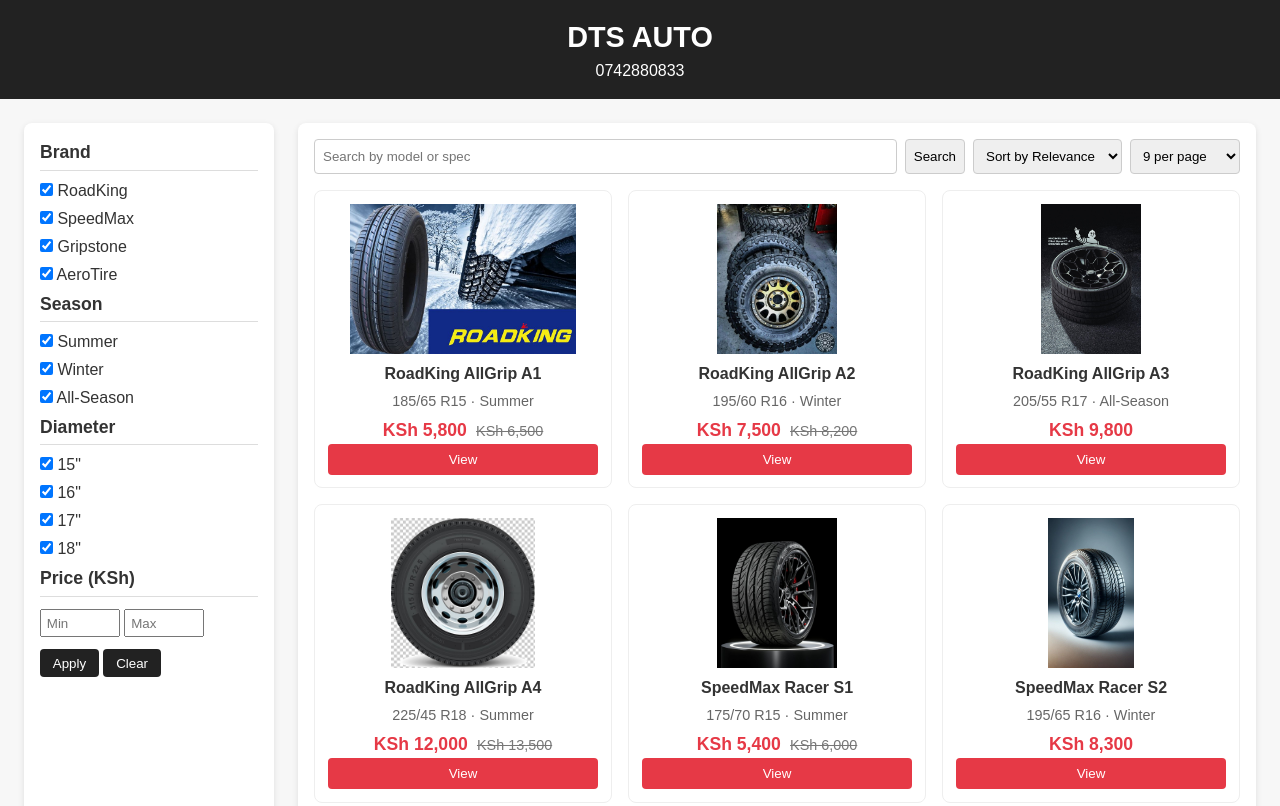
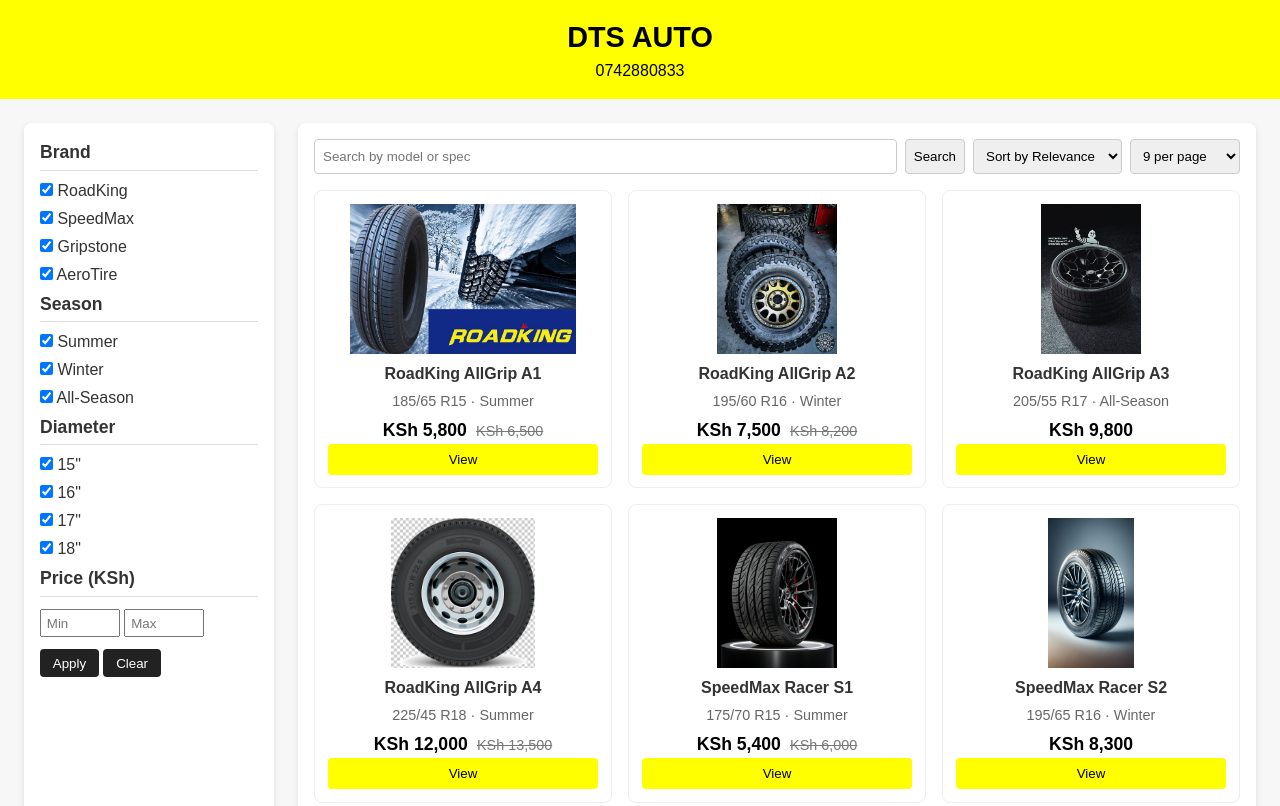
Before and after one commit to BenMwale/My-final-Tyre, a plain HTML site: page index.html in a window 1280 px wide. Shown: the top 806 px of the page. Drawn offline with Linux system fonts and the light colour scheme.

Commit message:
update styles.css

```diff
--- a/styles.css
+++ b/styles.css
@@ -3,7 +3,7 @@
 body { font-family: Arial, sans-serif; background: #f7f7f7; color: #333; line-height: 1.5; }
 
 /* Header */
-header { background: #222; color: #fff; padding: 1rem; text-align: center; }
+header { background: yellow; color: black; padding: 1rem; text-align: center; }
 header h1 { font-size: 1.8rem; }
 
 /* Layout */
@@ -33,10 +33,10 @@ main { background: #fff; border-radius: 8px; padding: 1rem; box-shadow: 0 2px 6p
 .card img { width: 100%; height: 150px; object-fit: contain; margin-bottom: 0.5rem; }
 .card h4 { font-size: 1rem; margin-bottom: 0.3rem; }
 .card .spec { font-size: 0.9rem; color: #666; margin-bottom: 0.3rem; }
-.card .price { font-size: 1.1rem; font-weight: bold; color: #e63946; }
+.card .price { font-size: 1.1rem; font-weight: bold; color: black; }
 .card .old-price { font-size: 0.9rem; color: #777; text-decoration: line-through; margin-left: 0.3rem; }
-.card button { margin-top: auto; padding: 0.5rem; border: none; background: #e63946; color: #fff; border-radius: 4px; cursor: pointer; }
-.card button:hover { background: #b71c1c; }
+.card button { margin-top: auto; padding: 0.5rem; border: none; background: yellow; color: black; border-radius: 4px; cursor: pointer; }
+.card button:hover { background: yellow; }
 
 /* Pagination */
 .pagination { display: flex; justify-content: center; margin-top: 1rem; gap: 0.5rem; }
```
